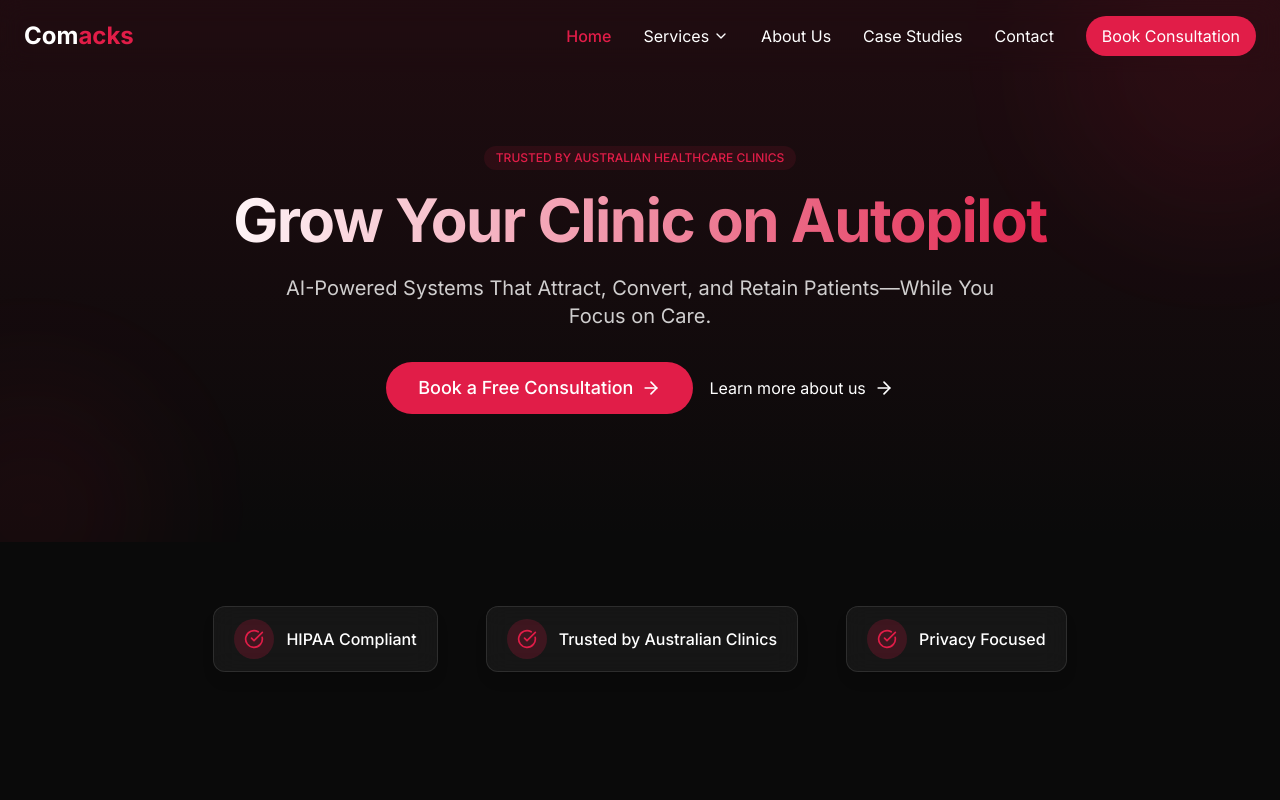
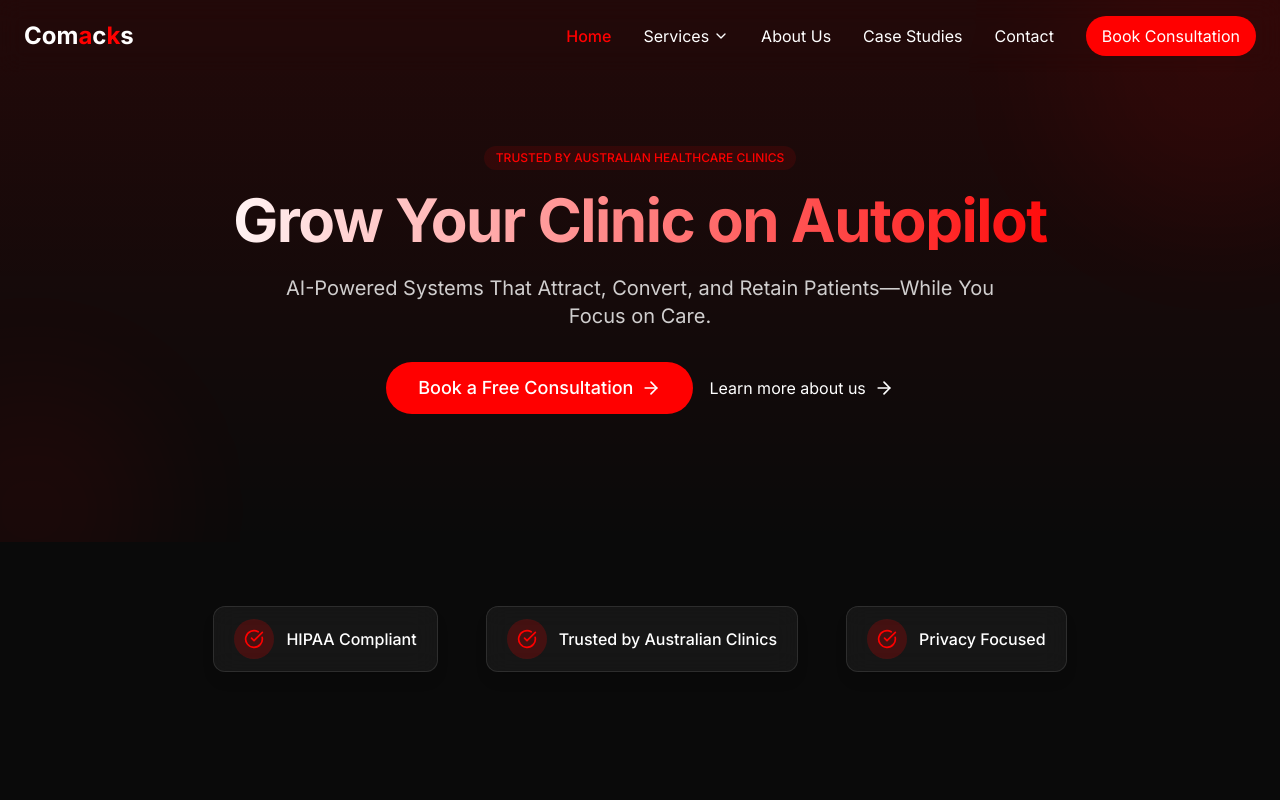
Before and after one commit to adtechtesting/comacks-clinic-boost, a React (Vite) app: page / in a window 1280 px wide. Shown: the top 800 px of the page. Built offline with nearby package versions, Linux system fonts and the light colour scheme.

Commit message:
Update website styling and logo
- Modify logo to highlight 'c' letters in red.
- Adjust the logo size on the front page.
- Change the website color theme to red.

```diff
--- a/src/components/Footer.tsx
+++ b/src/components/Footer.tsx
@@ -11,8 +11,12 @@ const Footer = () => {
           {/* Company Info */}
           <div>
             <Link to="/" className="inline-block mb-4">
-              <span className="text-2xl font-bold text-comacks-white">
-                Com<span className="text-comacks-red">acks</span>
+              <span className="text-2xl font-bold">
+                <span className="text-comacks-white">Com</span>
+                <span className="text-comacks-red">a</span>
+                <span className="text-comacks-white">c</span>
+                <span className="text-comacks-red">k</span>
+                <span className="text-comacks-white">s</span>
               </span>
             </Link>
             <p className="text-comacks-white/70 mb-4">
--- a/src/components/Navbar.tsx
+++ b/src/components/Navbar.tsx
@@ -35,8 +35,12 @@ const Navbar = () => {
     <nav className={navbarClasses}>
       <div className="container flex items-center justify-between py-4 px-4 md:px-6">
         <Link to="/" className="flex items-center z-50">
-          <span className="text-2xl font-bold text-comacks-white">
-            Com<span className="text-comacks-red">acks</span>
+          <span className="text-2xl font-bold">
+            <span className="text-comacks-white">Com</span>
+            <span className="text-comacks-red">a</span>
+            <span className="text-comacks-white">c</span>
+            <span className="text-comacks-red">k</span>
+            <span className="text-comacks-white">s</span>
           </span>
         </Link>
 
--- a/src/index.css
+++ b/src/index.css
@@ -16,7 +16,7 @@
     --popover: 0 0% 3.9%;
     --popover-foreground: 0 0% 98%;
 
-    --primary: 348 83% 47%;
+    --primary: 0 100% 50%;
     --primary-foreground: 0 0% 98%;
 
     --secondary: 0 0% 9%;
@@ -25,7 +25,7 @@
     --muted: 0 0% 14.9%;
     --muted-foreground: 0 0% 63.9%;
 
-    --accent: 348 83% 47%;
+    --accent: 0 100% 50%;
     --accent-foreground: 0 0% 98%;
 
     --destructive: 0 62.8% 30.6%;
@@ -33,7 +33,7 @@
 
     --border: 0 0% 14.9%;
     --input: 0 0% 14.9%;
-    --ring: 348 83% 47%;
+    --ring: 0 100% 50%;
 
     --radius: 0.75rem;
   }
--- a/tailwind.config.ts
+++ b/tailwind.config.ts
@@ -34,7 +34,7 @@ export default {
 				},
 				comacks: {
 					black: '#0a0a0a',
-					red: '#e11d48',
+					red: '#ff0000',  // Changed from #e11d48 to pure red
 					white: '#ffffff',
 				},
 				secondary: {
```
